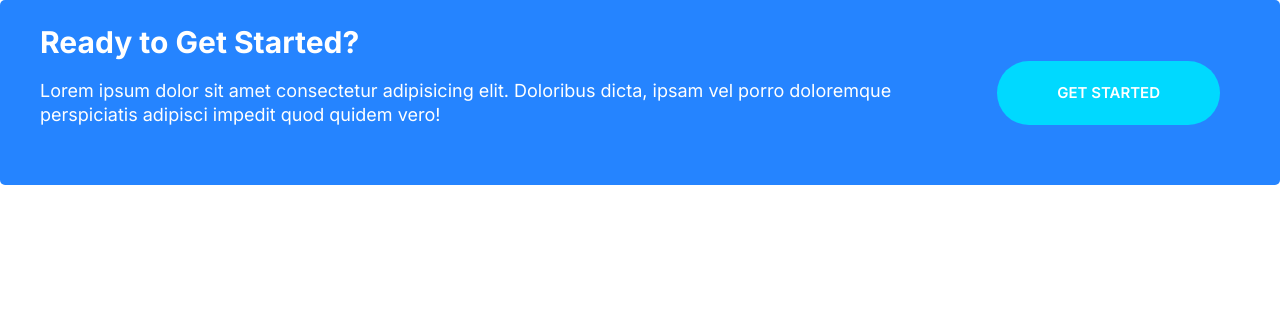
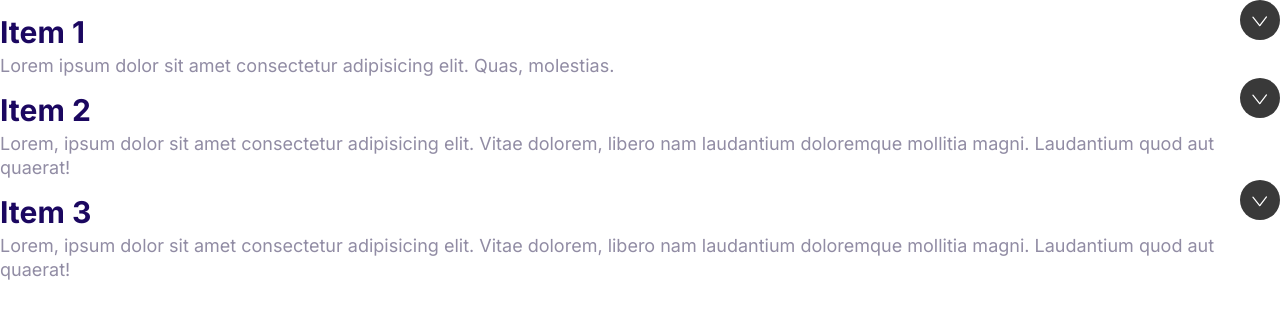
Before and after one commit to mohashyne/Crystalbytes, a plain HTML site: page index.html in a window 1280 px wide. Drawn offline with Linux system fonts and the light colour scheme.

Commit message:
Define collapsible componet.

```diff
--- a/css/styles.css
+++ b/css/styles.css
@@ -196,6 +196,10 @@ a {
 
 .icon--white {
     fill: #fff;
+}
+
+.icon--black {
+    fill: #000;
 }
 
 .icon-container {
@@ -607,3 +611,37 @@ a {
     }
 
 }
+
+/* Collapsibles */
+
+.collapsible__header {
+    display: flex;
+    justify-content: space-between;
+}
+
+.collapsible__heading {
+    margin-top: 2rem;
+    font-size: 3rem;
+}
+
+.collapsible__chevron {
+    transform: rotate(-90deg);
+    transition: transform 0.3;
+}
+
+.collapsible__content {
+    max-height: 0;
+    overflow: hidden;
+    opacity: 0;
+    transition: all 0.3s;
+
+}
+
+.collapsible--expanded .collapsible__chevron {
+    transform: rotate(0);
+
+}
+.collapsible--expanded .collapsible__content {
+    max-height: 100vh;
+    opacity: 1;
+}
--- a/index.html
+++ b/index.html
@@ -15,18 +15,50 @@
     <link rel="stylesheet" href="css/styles.css" />
   </head>
   <body>
-    <div class="callout callout--primary">
-      <div class="grid grid--1x2">
-        <div class="callout__content">
-          <h2 class="callout__heading">Ready to Get Started?</h2>
-          <p>
-            Lorem ipsum dolor sit amet consectetur adipisicing elit. Doloribus
-            dicta, ipsam vel porro doloremque perspiciatis adipisci impedit quod
-            quidem vero!
-          </p>
-        </div>
-        <a href="#" class="btn btn--secondary btn--stretched">Get Started</a>
+    <div class="collapsible collapsible--expanded">
+      <header class="collapsible__header">
+        <h2 class="collapsible__heading">Item 1</h2>
+        <img
+          class="icon icon--white collapsible__chevron"
+          src="images/chevron.svg"
+          alt=""
+        />
+      </header>
+      <div class="collapsible__content">
+        Lorem ipsum dolor sit amet consectetur adipisicing elit. Quas,
+        molestias.
       </div>
     </div>
+    <div class="collapsible collapsible--expanded">
+      <header class="collapsible__header">
+        <h2 class="collapsible__heading">Item 2</h2>
+        <img
+          class="icon icon--white collapsible__chevron"
+          src="images/chevron.svg"
+          alt=""
+        />
+      </header>
+      <div class="collapsible__content">
+        Lorem, ipsum dolor sit amet consectetur adipisicing elit. Vitae dolorem,
+        libero nam laudantium doloremque mollitia magni. Laudantium quod aut
+        quaerat!
+      </div>
+    </div>
+    <div class="collapsible collapsible--expanded">
+      <header class="collapsible__header">
+        <h2 class="collapsible__heading">Item 3</h2>
+        <img
+          class="icon icon--white collapsible__chevron"
+          src="images/chevron.svg"
+          alt=""
+        />
+      </header>
+      <div class="collapsible__content">
+        Lorem, ipsum dolor sit amet consectetur adipisicing elit. Vitae dolorem,
+        libero nam laudantium doloremque mollitia magni. Laudantium quod aut
+        quaerat!
+      </div>
+    </div>
+    <script src="js/main.js"></script>
   </body>
 </html>
--- /dev/null
+++ b/js/main.js
@@ -0,0 +1,6 @@
+const collapsibles = document.querySelectorAll(".collapsible");
+collapsibles.forEach((item) =>
+  item.addEventListener("click", function () {
+    this.classList.toggle("collapsible--expanded");
+  })
+);
```
Also changed, not shown: componet/collapsibles.html (+15 -0 lines), images/chevron.svg (added), images/sprite.svg.
